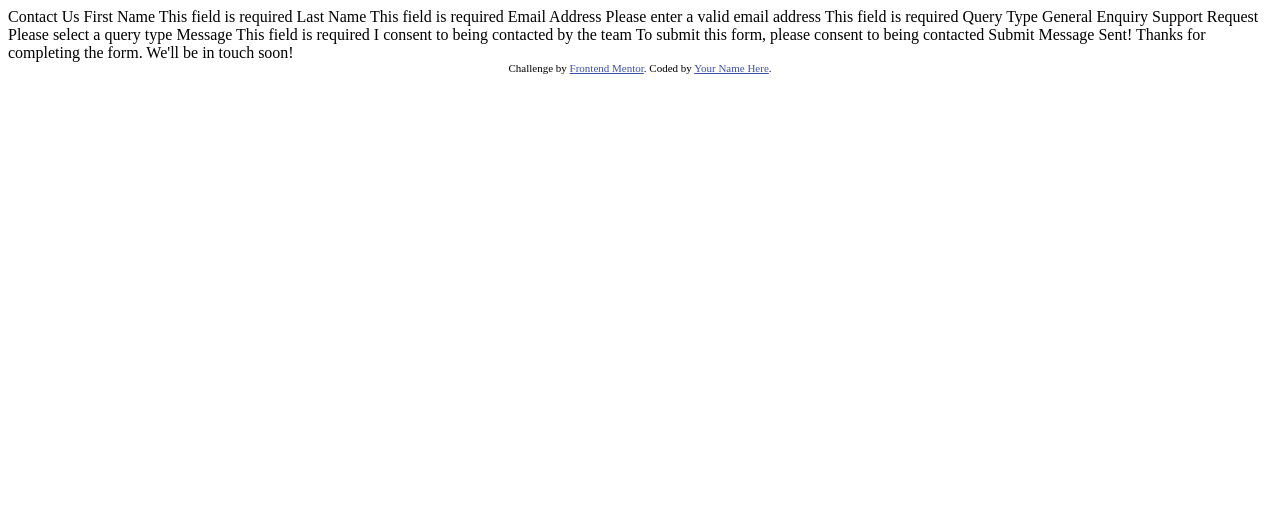
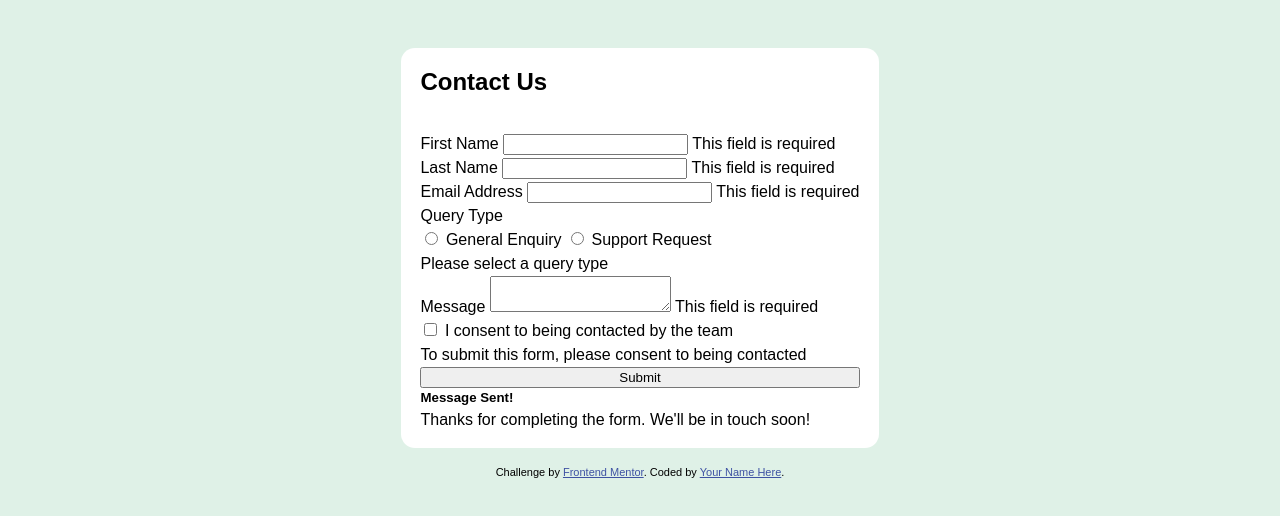
Before and after one commit to London-Joe/contact-form-main, a plain HTML site: page index.html in a window 1280 px wide. Drawn offline with Linux system fonts and the light colour scheme.

Commit message:
Html complete and Css styling start

```diff
--- /dev/null
+++ b/css/styles.css
@@ -0,0 +1,54 @@
+/* font link */
+@font-face {
+    font-family: 'Karla', sans-serif;
+    src: url(/assets/fonts/Karla-VariableFont_wght.ttf) format('truetype');
+}
+/* css resets */
+*::before, *::after {
+    box-sizing: border-box;
+}
+:root{
+    --white: hsl(0, 0%, 100%);
+    --green-200:hsl(148, 38%, 91%);
+    --green-600:hsl(169, 82%, 27%);
+    --red:hsl(0, 66%, 54%);
+}
+body {
+    font-family: 'Karla', sans-serif;
+    font-size: 16px;
+    line-height: 1.5;
+    display: flex;
+    flex-direction: column;
+    align-items: center;
+    margin: 0;
+    padding: 0;
+    background-color: var(--green-200)
+}
+h1,h2,h3,h4,h5,h6,p{
+    margin: 0;
+    padding: 0;
+}
+/* end of resets */
+
+/* general styles */
+main {
+    margin: 3rem 0 1rem;
+    display: flex;
+    flex-direction: column;
+    justify-content: center;
+    align-items: start;
+    gap: 2rem;
+    max-width: 480px;
+    padding: 1rem 1.2rem;
+    background-color: var(--white);
+    border-radius: .875rem;
+}
+
+h1{
+    font-size: 1.5rem;
+}
+
+form{
+    display: flex;
+    flex-direction: column;
+}
--- a/index.html
+++ b/index.html
@@ -5,6 +5,7 @@
   <meta name="viewport" content="width=device-width, initial-scale=1.0"> <!-- displays site properly based on user's device -->
 
   <link rel="icon" type="image/png" sizes="32x32" href="./assets/images/favicon-32x32.png">
+  <link rel="stylesheet" href="/css/styles.css">
 
   <title>Frontend Mentor | Contact form</title>
 
@@ -16,33 +17,60 @@
 </head>
 <body>
 
-  Contact Us
-
-  First Name
-  This field is required
-
-  Last Name
-  This field is required
-
-  Email Address
-  Please enter a valid email address
-  This field is required
-
-  Query Type
-  General Enquiry
-  Support Request
-  Please select a query type
-
-  Message
-  This field is required
-
-  I consent to being contacted by the team
-  To submit this form, please consent to being contacted
-
-  Submit
-
-  Message Sent!
-  Thanks for completing the form. We'll be in touch soon!
+  <main>
+    <h1>Contact Us</h1>
+    <form action="">
+      <div class="name-fields">
+        <div class="field-group">
+          <label for="first-name">First Name</label>
+          <input type="text" id="first-name" name="first-name" required>
+          <span class="error-message" aria-live="polite">This field is required</span>
+        </div>
+        <div class="field-group">
+          <label for="last-name">Last Name</label>
+          <input type="text" id="last-name" name="last-name" required>
+          <span class="error-message" aria-live="polite">This field is required</span>
+        </div>
+      </div>
+      <div class="field-group">
+        <label for="email">Email Address</label>
+        <input type="email" id="email" name="email" required>
+        <span class="error-message" aria-live="polite">This field is required</span>
+      </div>
+      <div class="query-group">
+        <label for="query-type">Query Type</label>
+        <div class="query-type">
+          <span class="query-item">
+            <input type="radio" id="general" name="query-type" value="general">
+            <label for="general">General Enquiry</label>
+          </span>
+          <span class="query-item">
+            <input type="radio" id="support" name="query-type" value="support">
+            <label for="support">Support Request</label>
+          </span>
+        </div>
+        <span class="error-message" aria-live="polite">Please select a query type</span>
+      </div>
+      <div class="field-group">
+        <label for="message">Message</label>
+        <textarea id="message" name="message" required></textarea>
+        <span class="error-message" aria-live="polite">This field is required</span>
+      </div>
+      <div>
+        <div class="field-group">
+          <label for="consent"></label>
+            <input type="checkbox" id="consent" name="consent" required>
+            <span>I consent to being contacted by the team</span>
+        </div>
+        <span class="error-message" aria-live="polite">To submit this form, please consent to being contacted</span>
+      </div>
+      <button type="submit">Submit</button>
+      <div class="success-message">
+        <h5>Message Sent!</h5>
+        <p>Thanks for completing the form. We'll be in touch soon!</p>
+      </div>
+    </form>
+  </main>
 
   <div class="attribution">
     Challenge by <a href="https://www.frontendmentor.io?ref=challenge">Frontend Mentor</a>.
```
Also changed, not shown: assets/images/icon-checkbox-un-check.svg (added), assets/images/icon-radio-un-selected.svg (added), js/main.js (added).
